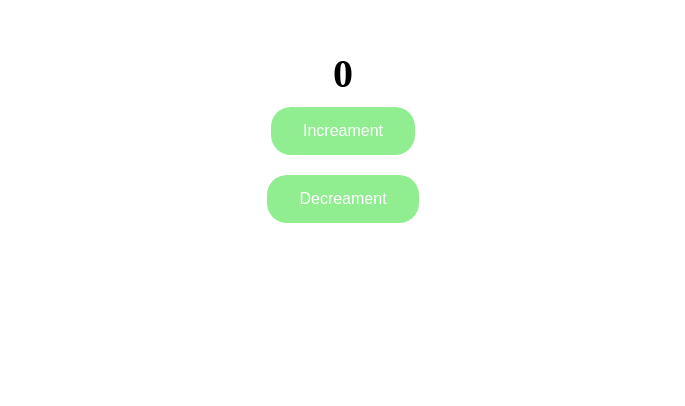
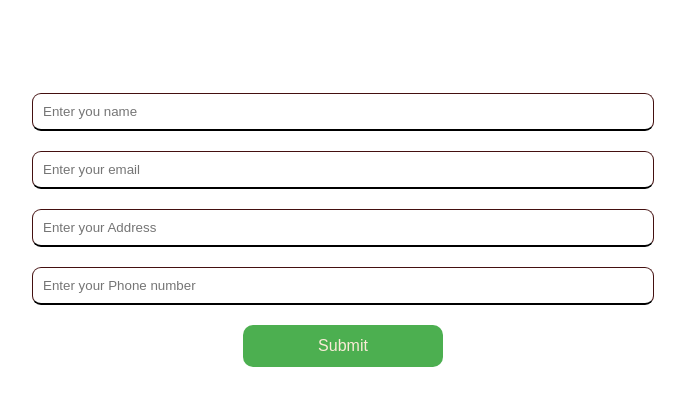
Before and after one commit to oscarromero583/my-app, a React (Create React App) app: page / in a window 1280 px wide. Shown: the top 406 px of the page, without its empty margins (297-982 px from the left). Built offline with nearby package versions, Linux system fonts and the light colour scheme.

Commit message:
onChange  Your branch is up to date with 'origin/master'.  Changes to be committed: 	modified:   src/App.js 	modified:   src/index.css

```diff
--- a/src/App.js
+++ b/src/App.js
@@ -1,32 +1,26 @@
-import React, { useState } from "react";
+import React from "react";
 
 // create our rroot component => App component
 function App() {
-  //state...
-  const [counter, setCounter] = useState(0);
+  //Render...
 
-  // Handle Increament...
-  const handleIncreament = (event) => {
-    event.preventDefault();
-    setCounter(prev => prev + 1);
-  };
 
-  //Handle Decreament...
-  const handleDecreament = (event) => {
-    event.preventDefault();
-    setCounter(prev => prev - 1);
-  };
+//Handle Change...
+const handleChange = (event) => {
+  event.preventDefault();
+  console.log("Value :", event.target.value)
+};
 
-  //Render...
+
   return (
-    <section className="counter-container">
-      <div className="counter-label">{counter}</div>
-      <button className="action-btn" onClick={handleIncreament}>
-        Increament
-      </button>
-      <button className="action-btn" onClick={handleDecreament}>
-        Decreament
-      </button>
+    <section className="form-container">
+      <form action="" className="form">
+      <input type="text" placeholder="Enter you name" />
+      <input type="text" placeholder="Enter your email" />
+      <input type="text" placeholder="Enter your Address" />
+      <input type="text" placeholder="Enter your Phone number" />
+      <button type="submit">Submit</button>
+    </form>
     </section>
   );
 }
--- a/src/index.css
+++ b/src/index.css
@@ -40,3 +40,43 @@
   font-weight: 600;
   text-align: center;
 }
+
+.form-container {
+  max-width: 600px;
+  padding: 25px;
+  width: 100%;
+  margin: 0 auto;
+}
+
+form {
+  display: flex;
+  flex-direction: column;
+  align-items: center;
+  justify-content: center;
+  margin-top: 50px;
+}
+
+input {
+  border: 1px solid #441010;
+  border-bottom: 2px solid black;
+  padding: 10px;
+  margin-bottom: 200px;
+  width: 100%;
+  margin: 10px 0;
+  border-radius: 9px;
+}
+button {
+  background-color: #4caf50;
+  border-radius: 10px;
+  border: none;
+  color: antiquewhite;
+  padding: 12px 20px;
+  text-align: center;
+  text-decoration: none;
+  display: inline-block;
+  font-size: 16px;
+  margin: 10px 10px;
+  cursor: pointer;
+  max-width: 200px;
+  width: 100%;
+}
```
